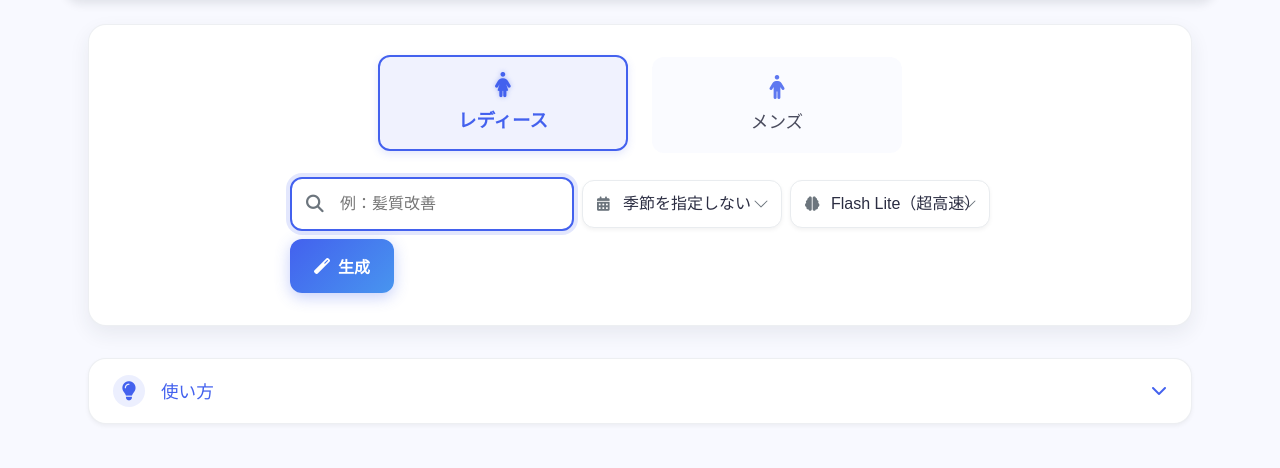
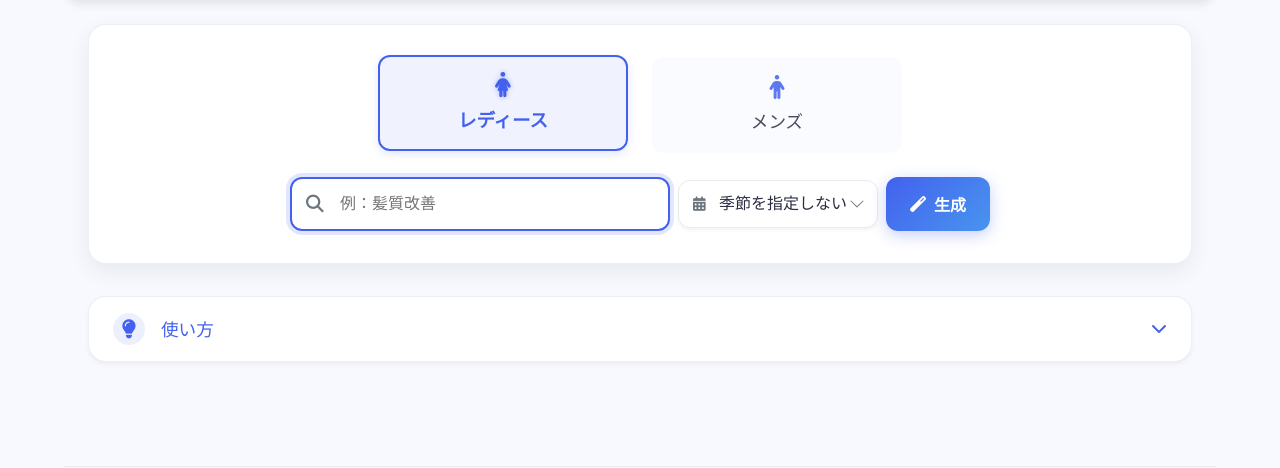
Before and after one commit to mnhrk15/auto-title-generator, a Flask app: page / in a window 1280 px wide. Shown: the part 258-726 px from the top of the page. Run offline with Flask 3, Linux system fonts and the light colour scheme.

Commit message:
モデル選択機能を削除し、デフォルトモデルを'gemini-2.5-flash'に設定。進捗表示のテンプレート生成中の時間を延長。

```diff
--- a/app/static/js/script.js
+++ b/app/static/js/script.js
@@ -28,8 +28,8 @@ document.addEventListener('DOMContentLoaded', () => {
         steps: [
             { name: 'スクレイピング中...', percent: 20, duration: 5000 },
             { name: 'タイトル解析中...', percent: 40, duration: 3000 },
-            { name: 'テンプレート生成中...', percent: 85, duration: 5000 },
-            { name: '完了', percent: 100, duration: 500 }
+            { name: 'テンプレート生成中...', percent: 85, duration: 10000 },
+            { name: '完了', percent: 100, duration: 100 }
         ],
         interval: null,
         subInterval: null
@@ -62,7 +62,7 @@ document.addEventListener('DOMContentLoaded', () => {
         const keyword = keywordInput.value.trim();
         const gender = document.querySelector('input[name="gender"]:checked').value;
         const season = document.getElementById('season').value;
-        const model = document.getElementById('model').value;
+        const model = 'gemini-2.5-flash'; // デフォルトでGemini Flashを使用
 
         if (!keyword) {
             showError('キーワードを入力してください。');
--- a/app/templates/index.html
+++ b/app/templates/index.html
@@ -46,13 +46,6 @@
                             <option value="graduation_entrance">卒業・入学</option>
                             <option value="rainy_season">梅雨</option>
                             <option value="year_end_new_year">年末年始・成人式</option>
-                        </select>
-                    </div>
-                    <div class="input-wrapper model-selection">
-                        <i class="fas fa-brain model-icon"></i>
-                        <select id="model" class="model-select">
-                            <option value="gemini-2.5-flash-lite" selected>Flash Lite（超高速）</option>
-                            <option value="gemini-2.5-flash">Flash（高品質）</option>
                         </select>
                     </div>
                     <button id="generate-button" class="primary-button">
```
